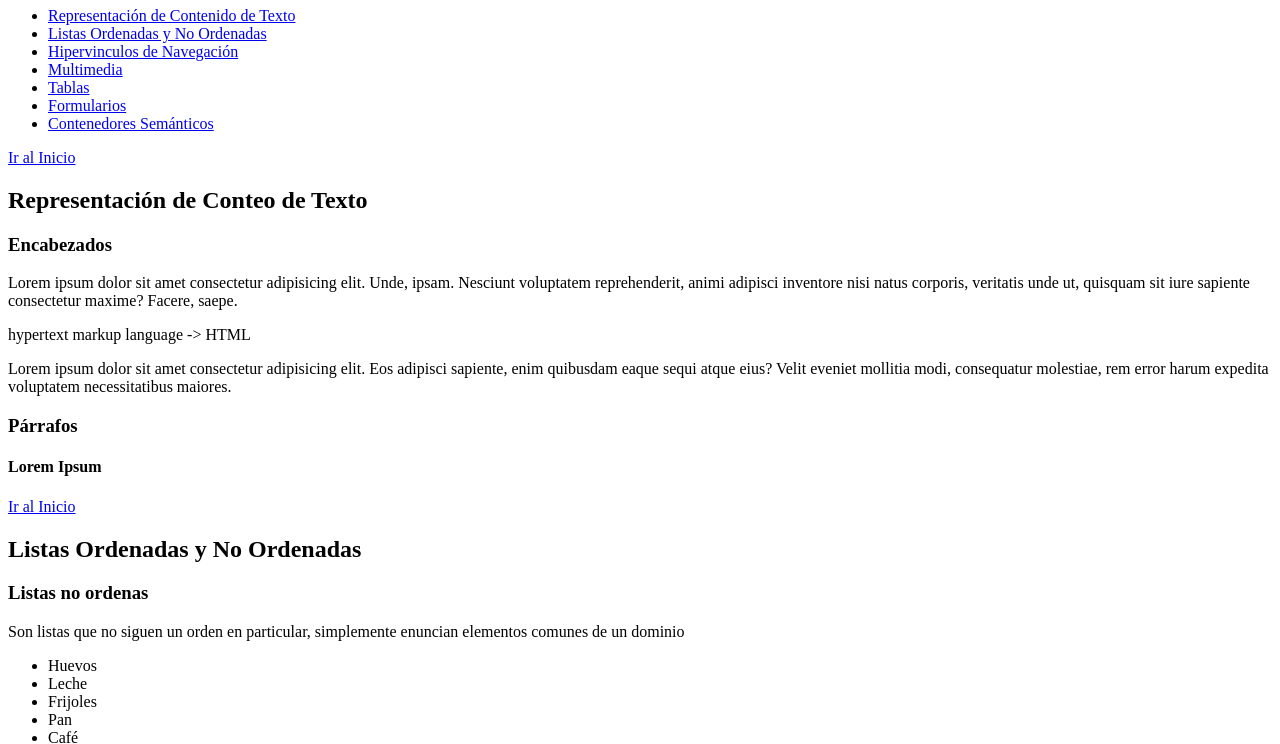
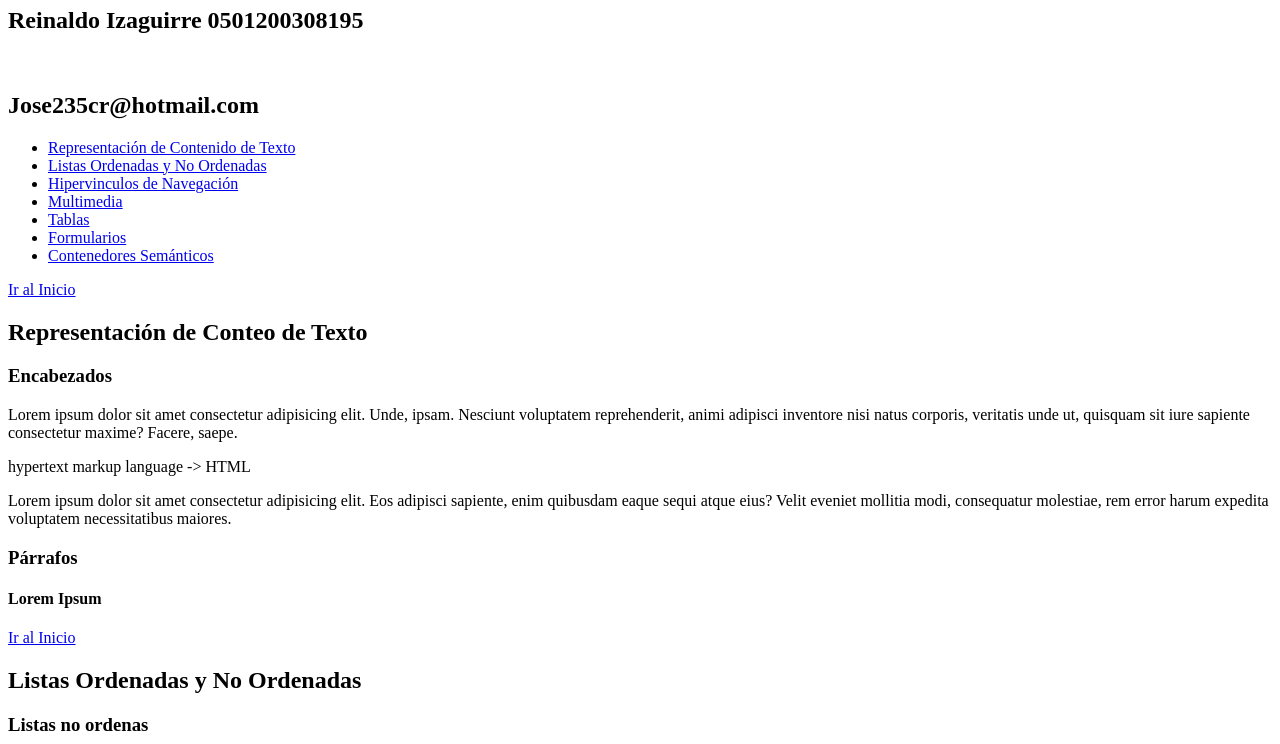
Before and after one commit to MortemC/pw1_202501, a plain HTML site: page index.html in a window 1280 px wide. Shown: the part 73-817 px from the top of the page. Drawn offline with Linux system fonts and the light colour scheme.

Commit message:
Multimedia

```diff
--- a/index.html
+++ b/index.html
@@ -6,6 +6,8 @@
     </head>
     <body>
         <h1 id="idx">Portales Web I Primer Parcial</h1>
+        <h2>Reinaldo Izaguirre 0501200308195</h2><br>
+        <h2>Jose235cr@hotmail.com</h2>
 
         <ul>
             <li><a href="#ch1">Representación de Contenido de Texto</a></li>
```
